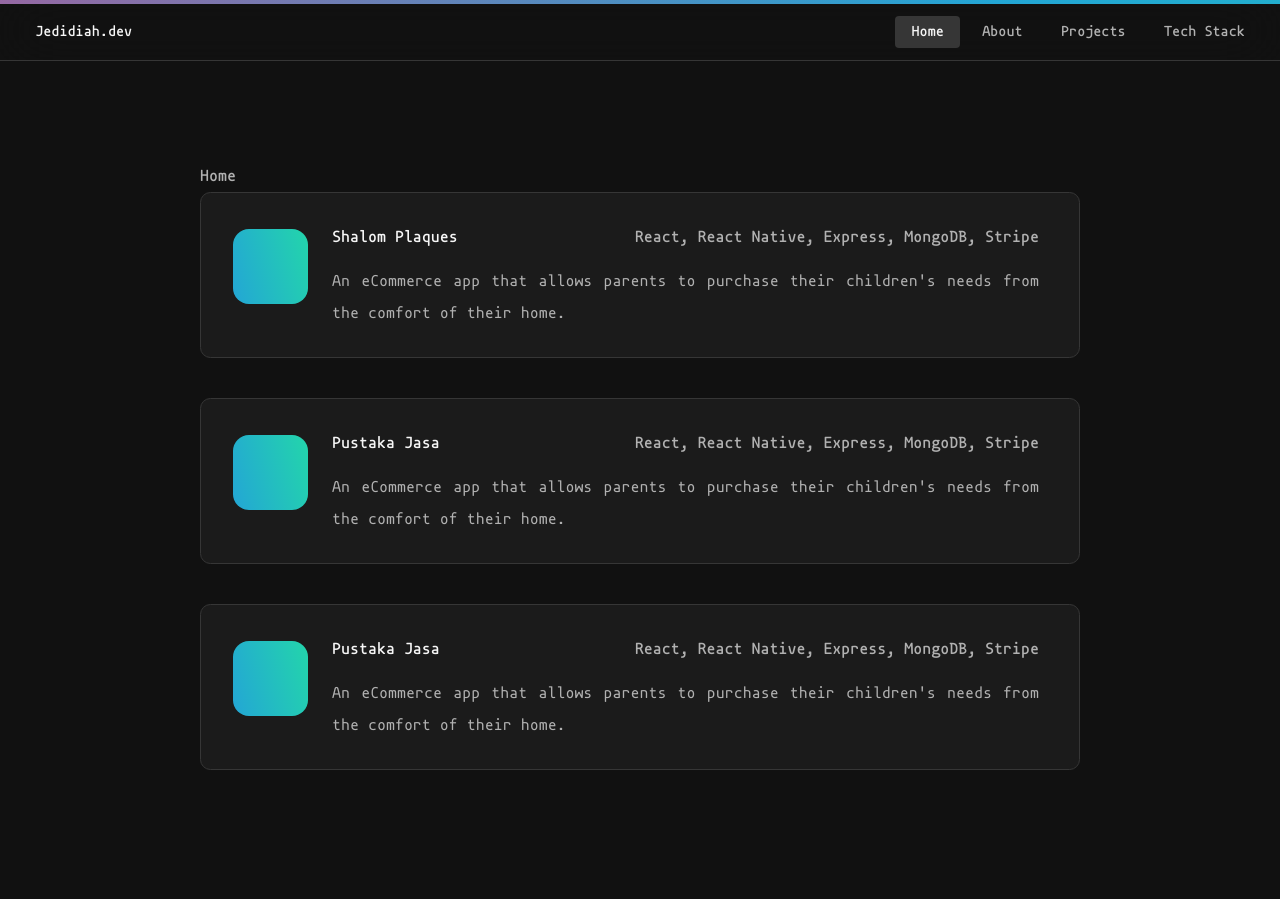
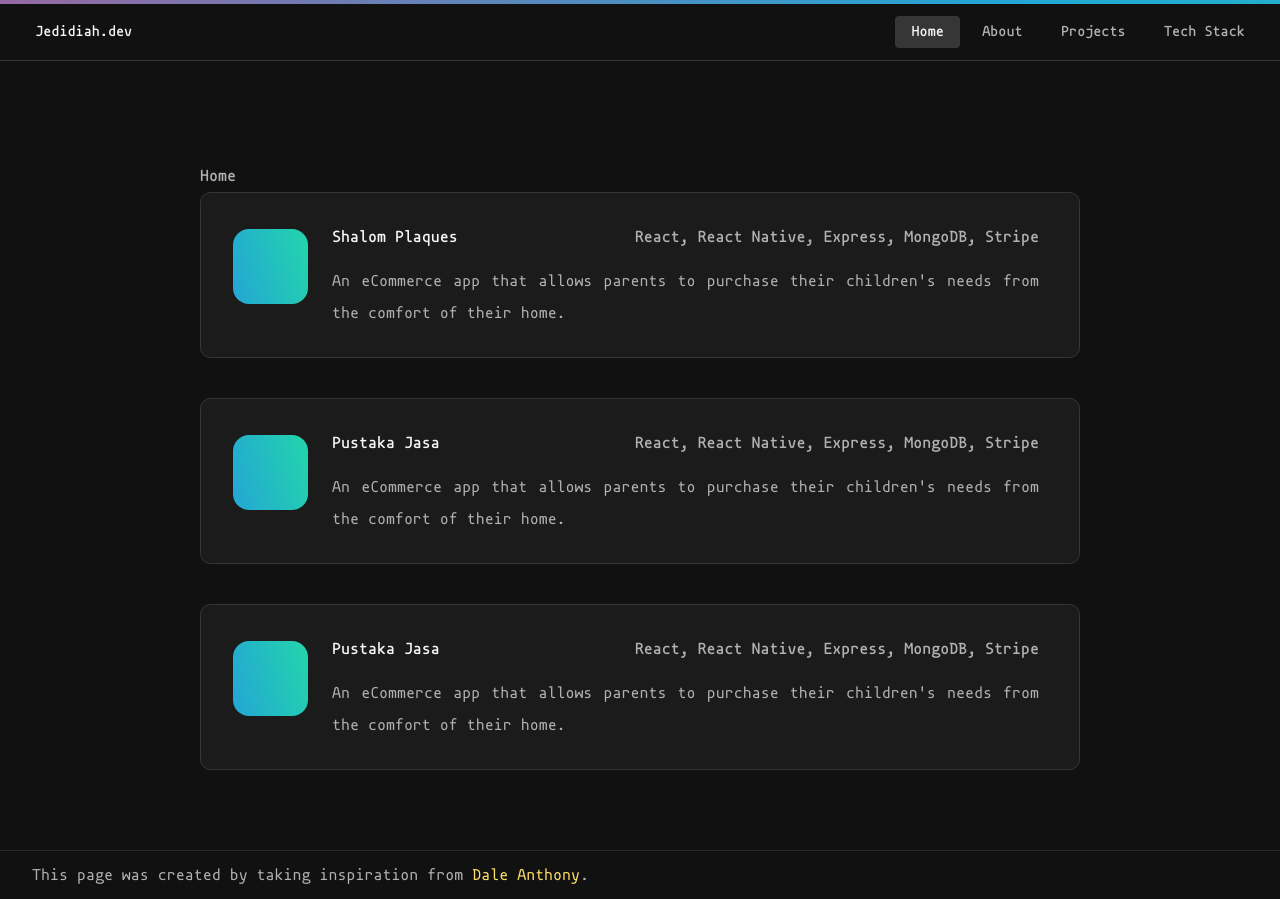
Before and after one commit to danieljantonio/portfolio, a Next.js app: page / in a window 1280 px wide. Before the commit the page ends 850 px from the top, so only its background shows below. Built offline with nearby package versions, Linux system fonts and the light colour scheme.

Commit message:
add footer to layout

```diff
--- /dev/null
+++ b/src/components/common/footer.common.tsx
@@ -0,0 +1,16 @@
+import { FC } from 'react';
+import s from '../../styles/components/footer.module.scss';
+
+const Footer: FC = () => {
+	return (
+		<footer className={s['footer']}>
+			This page was created by taking inspiration from{' '}
+			<a href='https://daleanthony.com/' className={s['reference-link']}>
+				Dale Anthony
+			</a>
+			.
+		</footer>
+	);
+};
+
+export default Footer;
--- a/src/layouts/main.layout.tsx
+++ b/src/layouts/main.layout.tsx
@@ -1,4 +1,5 @@
 import { FC, ReactNode } from 'react';
+import Footer from '../components/common/footer.common';
 import Header from '../components/common/header.common';
 
 interface Props {
@@ -10,6 +11,7 @@ const MainLayout: FC<Props> = ({ children }) => {
 		<>
 			<Header />
 			<main>{children}</main>
+			<Footer />
 		</>
 	);
 };
--- /dev/null
+++ b/src/styles/components/footer.module.scss
@@ -0,0 +1,10 @@
+@import '../variables.scss';
+
+.footer {
+	border-top: 1px solid $bg-tertiary;
+	padding: 0.5rem 2rem;
+	font-weight: normal;
+	.reference-link {
+		color: $text-highlight;
+	}
+}
```
